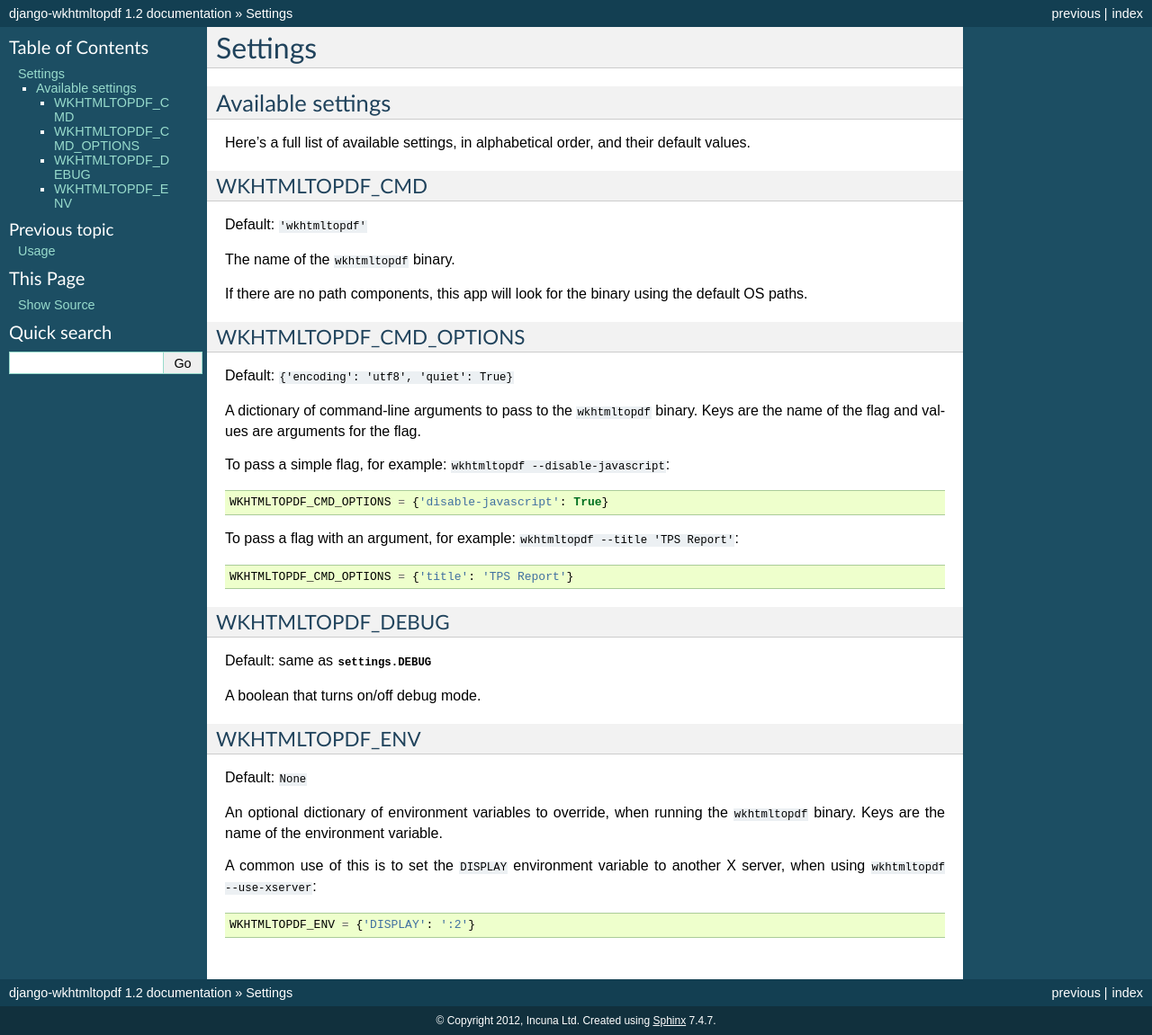
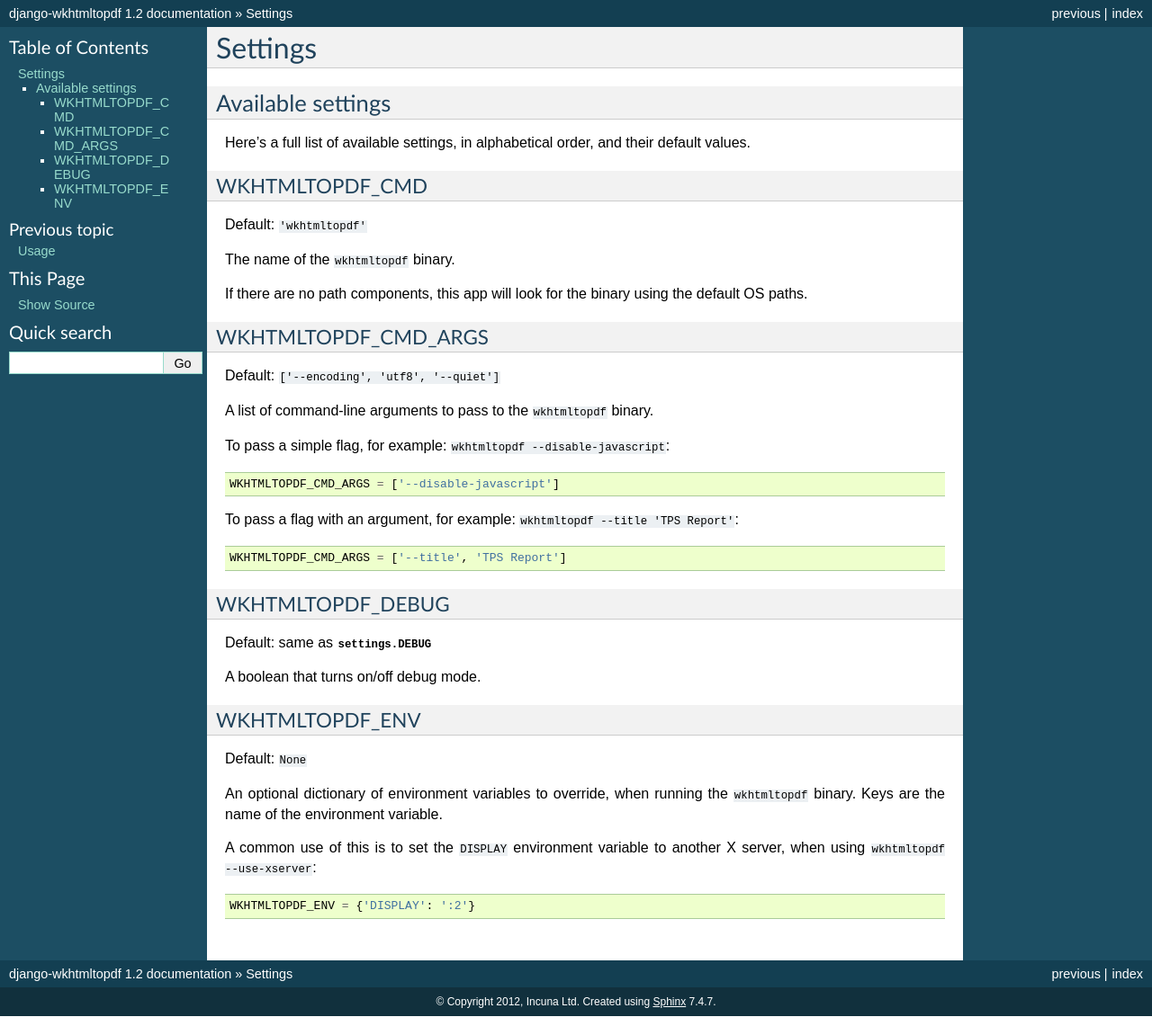
Before and after one commit to incuna/django-wkhtmltopdf, a Sphinx documentation site: the page built from docs/settings.rst, in a window 1280 px wide. Shown: the whole page at 90% size. Built offline with Sphinx 7.4.7, drawn with Linux system fonts in a browser that asks for light colours; after the commit the page ends 1130 px from its top, so only the background shows below that.

Commit message:
Replace WKHTMLTOPDF_CMD_OPTIONS with WKHTMLTOPDF_CMD_ARGS.
As well, wkhtmltopdf() takes cmd_args as a parameter, warning if
**kwargs is used instead.

This allows users to specify more than one version of each option. For
instance, it is now possible to pass in multiple --cookie parameters,
which has two arguments.

```diff
--- a/docs/settings.rst
+++ b/docs/settings.rst
@@ -18,14 +18,15 @@ The name of the ``wkhtmltopdf`` binary.
 If there are no path components,
 this app will look for the binary using the default OS paths.
 
-WKHTMLTOPDF_CMD_OPTIONS
+.. _WKHTMLTOPDF-CMD-ARGS:
+
+WKHTMLTOPDF_CMD_ARGS
 ~~~~~~~~~~~~~~~~~~~~~~~
 
-Default: ``{'encoding': 'utf8', 'quiet': True}``
+Default: ``['--encoding', 'utf8', '--quiet']``
 
-A dictionary of command-line arguments to pass to the ``wkhtmltopdf``
+A list of command-line arguments to pass to the ``wkhtmltopdf``
 binary.
-Keys are the name of the flag and values are arguments for the flag.
 
 To pass a simple flag,
 for example:
@@ -33,7 +34,7 @@ for example:
 
 .. code-block:: python
 
-    WKHTMLTOPDF_CMD_OPTIONS = {'disable-javascript': True}
+    WKHTMLTOPDF_CMD_ARGS = ['--disable-javascript']
 
 To pass a flag with an argument,
 for example:
@@ -41,7 +42,7 @@ for example:
 
 .. code-block:: python
 
-    WKHTMLTOPDF_CMD_OPTIONS = {'title': 'TPS Report'}
+    WKHTMLTOPDF_CMD_ARGS = ['--title', 'TPS Report']
 
 
 WKHTMLTOPDF_DEBUG
```
Also changed, not shown: README.rst (+6 -5 lines), docs/usage.rst (+7 -6 lines), 3 other files.
